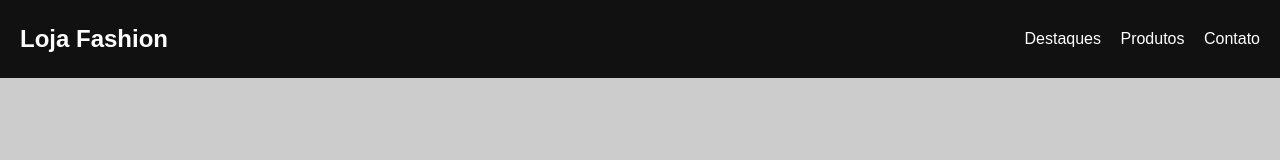
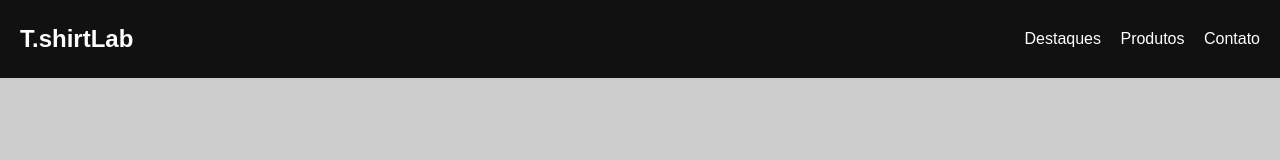
Before and after one commit to LudmyllaSilva-arch/T.shitLab, a plain HTML site: page index.html in a window 1280 px wide. Shown: the top 160 px of the page. Drawn offline with Linux system fonts and the light colour scheme; placeholder pictures from the web are drawn by us.

Commit message:
Update index.html

```diff
--- a/index.html
+++ b/index.html
@@ -9,7 +9,7 @@
 <body>
 
   <header>
-    <h1>Loja Fashion</h1>
+    <h1>T.shirtLab</h1>
     <nav>
       <a href="#destaques">Destaques</a>
       <a href="#produtos">Produtos</a>
```
